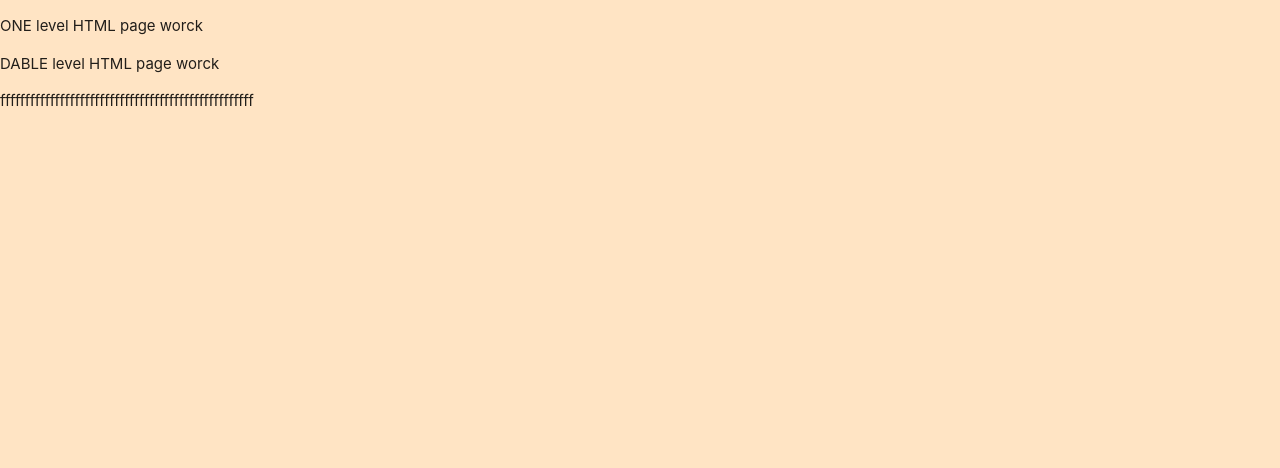
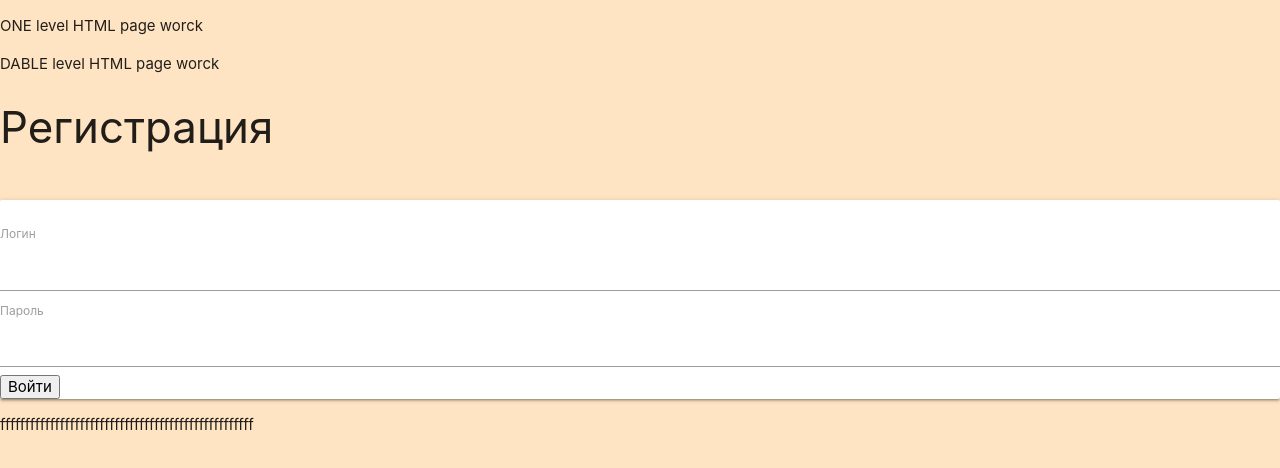
Before and after one commit to wasja9/Angular, an Angular app: page /log in a window 1280 px wide. Before the commit this address led to /. Shown: the top 468 px of the page. Built offline with nearby package versions, Linux system fonts and the light colour scheme.

Commit message:
errors send

```diff
--- a/src/app/app.module.ts
+++ b/src/app/app.module.ts
@@ -18,7 +18,7 @@ import { RegisterPageComponent } from './components/register-page/register-page.
 const  appRoutes: Routes=[
   {path: '', component:CarComponent},
   {path: 'about', component:KatComponent},
-  {path: 'login', component:LoginPageComponent},
+  {path: 'log', component:LoginPageComponent},
   {path: 'reg', component:RegisterPageComponent}
 
 ]
--- a/src/app/components/login-page/login-page.component.html
+++ b/src/app/components/login-page/login-page.component.html
@@ -26,18 +26,20 @@
   <label for="login">Логин</label>
   <input formControlName="login" type="text" id="login" name="login" >
 
+  <!--
   <span *ngIf="form.get(login).invalid && form.get('logi').touched"> Error </span>
       <span *ngIf="form.get(login).errors['required']"> Login не должен быть пустым </span>
       <span *ngIf="form.get(login).errors['login']"> Введите корректный логин </span>
 
+      <button [disabled]="form.invalid" type="submit"  >Войти</button>
+ -->
 
 
    <label for="password">Пароль</label>
    <input formControlName="password"  type="password" id="password" name="password" >
 
 
-
-  <button [disabled]="form.invalid" type="submit"  >Войти</button>
+   <button type="submit"  >Войти</button>
 
 
 
--- a/src/app/components/login-page/login-page.component.ts
+++ b/src/app/components/login-page/login-page.component.ts
@@ -10,26 +10,27 @@ import {AuthService} from "../shared/services/auth.services";
 export class LoginPageComponent implements OnInit {
 form:FormGroup;
 
-  constructor(private auth:AuthService) { }
+  constructor(){}//private auth:AuthService) { }
 
   ngOnInit(): void {
-    this.form = new FormGroup({
-      login: FormControl(null, [Validators.required, Validators.email]),
-      password: FormControl(null, [Validators.required, Validators.minLength(2)])
+    this.form = new FormGroup( {
+      login: new FormControl(null, [Validators.required, Validators.email]),
+      password:new FormControl(null, [Validators.required, Validators.minLength(2)])
     })
 
   }
   onSubmit(){
+    /* */
     const  user={
       login: this.form.value.login,
       password: this.form.value.password,
     }
-    this.auth.login(user).subscribe(
-      ()=>console.log('Login success'),
-      error=>{
-        console.warn(error)
-      }
-    )
+   // this.auth.login(user).subscribe(
+   //   ()=>console.log('Login success'),
+   //   error=>{
+    //    console.warn(error)
+   //   }
+   // )
 
   }
 
```
Lines whose indentation alone changed are shown as unchanged.
